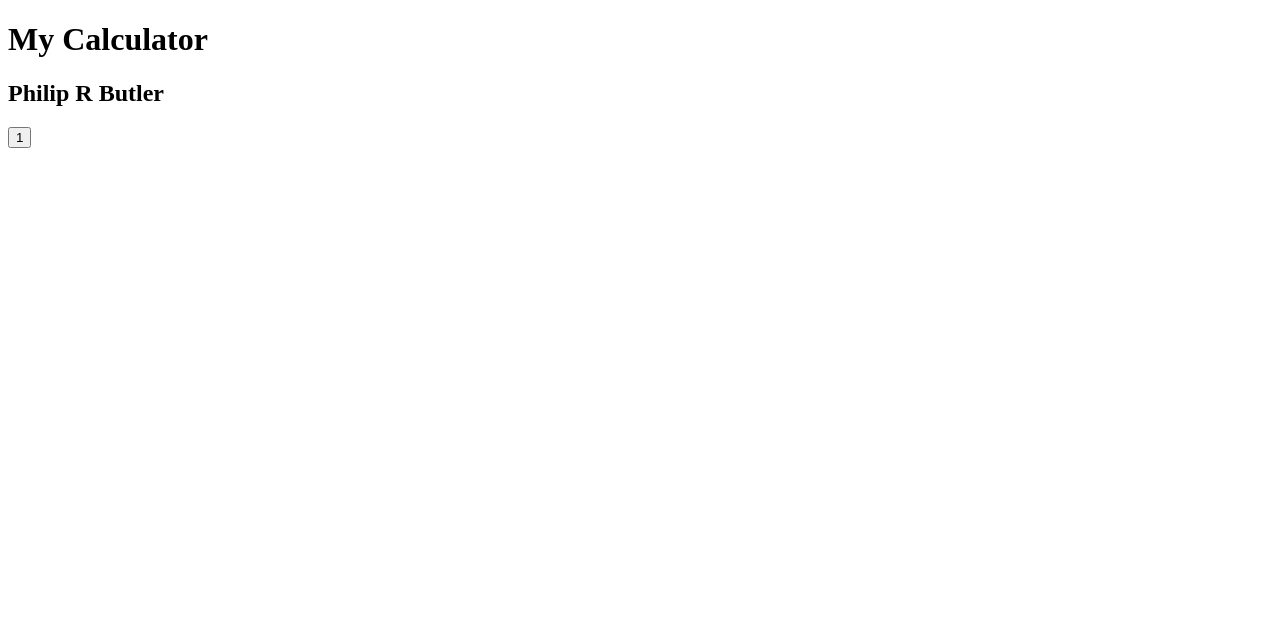
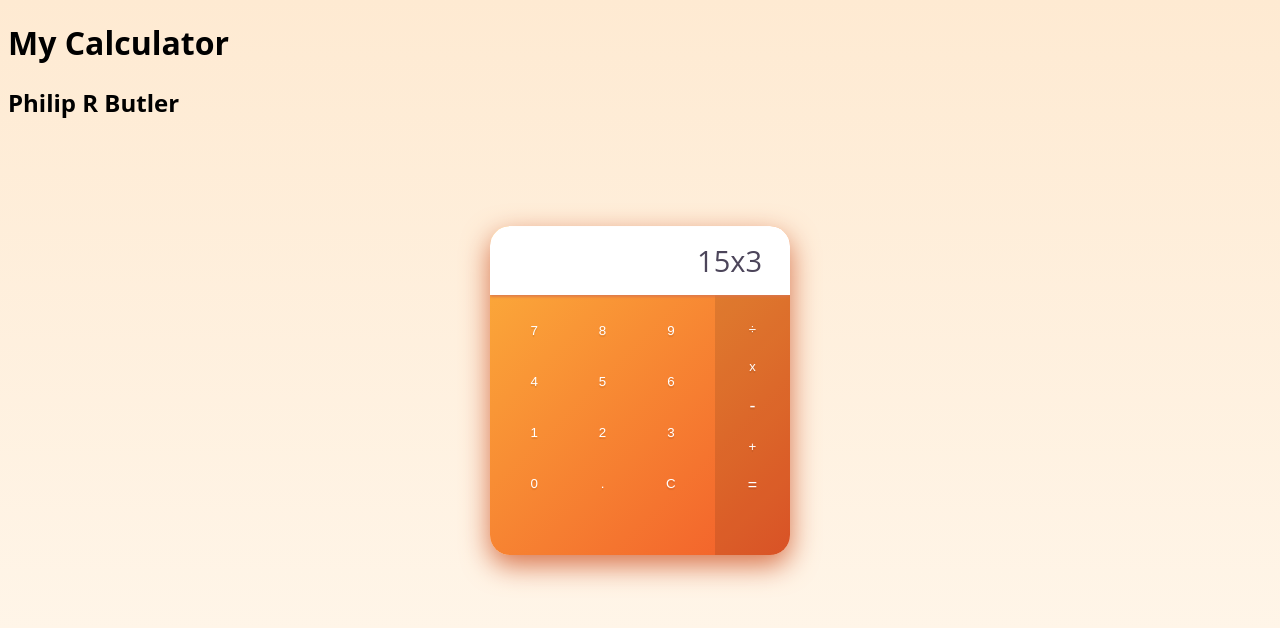
Before and after one commit to philip-r-butler/my-calculator, a plain HTML site: page index.html in a window 1280 px wide. Drawn offline with nearby package versions, Linux system fonts and the light colour scheme.

Commit message:
Added CSS for screen and buttons, buttons to html

```diff
--- a/css/myCalculator.css
+++ b/css/myCalculator.css
@@ -0,0 +1,141 @@
+/*--------------------
+Reset & body
+--------------------*/
+*,
+*::before,
+*::after {
+  box-sizing: border-box;
+}
+
+html,
+body {
+  min-height: 100%;
+}
+
+body {
+  background: -webkit-linear-gradient(270deg, #feead2, #fff8ee);
+  background: linear-gradient(180deg, #feead2, #fff8ee);
+  font-family: Open Sans, Arial, sans-serif;
+  font-size: 16px;
+}
+
+body:before {
+  content: '';
+  width: 800px;
+  height: 600px;
+  background: #f00;
+  position: absolute;
+  top: 50%;
+  left: 50%;
+  -webkit-transform: translate(-50%, -50%);
+  transform: translate(-50%, -50%);
+  display: none;
+}
+
+/*--------------------
+Calculator
+--------------------*/
+#calculator {
+  width: 300px;
+  background: -webkit-linear-gradient(315deg, #fcaf3b, #f25c2a);
+  background: linear-gradient(135deg, #fcaf3b, #f25c2a);
+  box-shadow: 0 10px 28px #d8724a;
+  margin: 30px auto;
+  position: absolute;
+  overflow: hidden;
+  border-radius: 20px;
+  top: 50%;
+  left: 50%;
+  z-index: 1;
+  -webkit-transform: translate(-50%, -62%);
+  transform: translate(-50%, -62%);
+}
+
+/*--------------------
+screen
+--------------------*/
+.screen {
+  background: #fff;
+  padding: 15px 28px;
+  height: 69px;
+  text-align: right;
+  font-size: 29px;
+  color: #4c455a;
+  position: relative;
+  overflow: hidden;
+  z-index: 1;
+  box-shadow: 0 2px 3px #d8724a;
+  -webkit-transition: color .6s ease-in-out;
+  transition: color .6s ease-in-out;
+}
+
+.screen::after {
+  content: '';
+  display: table;
+  clear: both;
+}
+
+/*--------------------
+Buttons
+--------------------*/
+.buttons button {
+  float: right;
+  border: none;
+  background: transparent;
+  color: #fff;
+  padding: 15px 10px;
+  outline: none;
+  text-shadow: 0 2px 1px rgba(0, 0, 0, 0.1);
+  border-radius: 14px;
+}
+
+.buttons button:hover {
+  background: rgba(255, 255, 255, 0.1);
+}
+
+.buttons button:active, .buttons button.active {
+  background: rgba(255, 255, 255, 0.2);
+  border-radius: 14px;
+}
+
+.buttons::after {
+  content: '';
+  display: table;
+  clear: both;
+}
+
+.buttons .numbers {
+  float: left;
+  width: 75%;
+  padding: 10px;
+}
+
+.buttons .numbers button {
+  width: 33.3333%;
+  padding: 18px 10px;
+}
+
+.buttons .operators {
+  float: right;
+  width: 25%;
+  padding: 16px 10px 10px;
+  background: rgba(0, 0, 0, 0.1);
+  min-height: 260px;
+}
+
+.buttons .operators button {
+  width: 100%;
+  padding: 11px 10px;
+}
+
+.buttons .operators button[data-val="x"] {
+  font-size: 13px;
+}
+
+.buttons .operators button[data-val="-"] {
+  font-size: 18px;
+}
+
+.buttons .operators button[data-val="="] {
+  font-size: 16px;
+}
--- a/index.html
+++ b/index.html
@@ -9,9 +9,29 @@
 <h1>My Calculator</h1>
 <h2>Philip R Butler</h2>
 <div id="calculator">
-  <div id="screen"></div>
-  <div id="buttons">
-    <button>1</button>
+  <div class="screen">15x3</div>
+  <div class="buttons">
+    <div class="numbers">
+      <button data-val="9">9</button>
+      <button data-val="8">8</button>
+      <button data-val="7">7</button>
+      <button data-val="6">6</button>
+      <button data-val="5">5</button>
+      <button data-val="4">4</button>
+      <button data-val="3">3</button>
+      <button data-val="2">2</button>
+      <button data-val="1">1</button>
+      <button data-val="clear">C</button>
+      <button data-val=".">.</button>
+      <button data-val="0">0</button>
+    </div>
+    <div class="operators">
+      <button data-val="÷">÷</button>
+      <button data-val="x">x</button>
+      <button data-val="-">-</button>
+      <button data-val="+">+</button>
+      <button data-val="=">=</button>
+    </div>
   </div>
 </div>
 <script type="text/javascript" src="lib/jquery/dist/jquery.min.js"></script>
```
